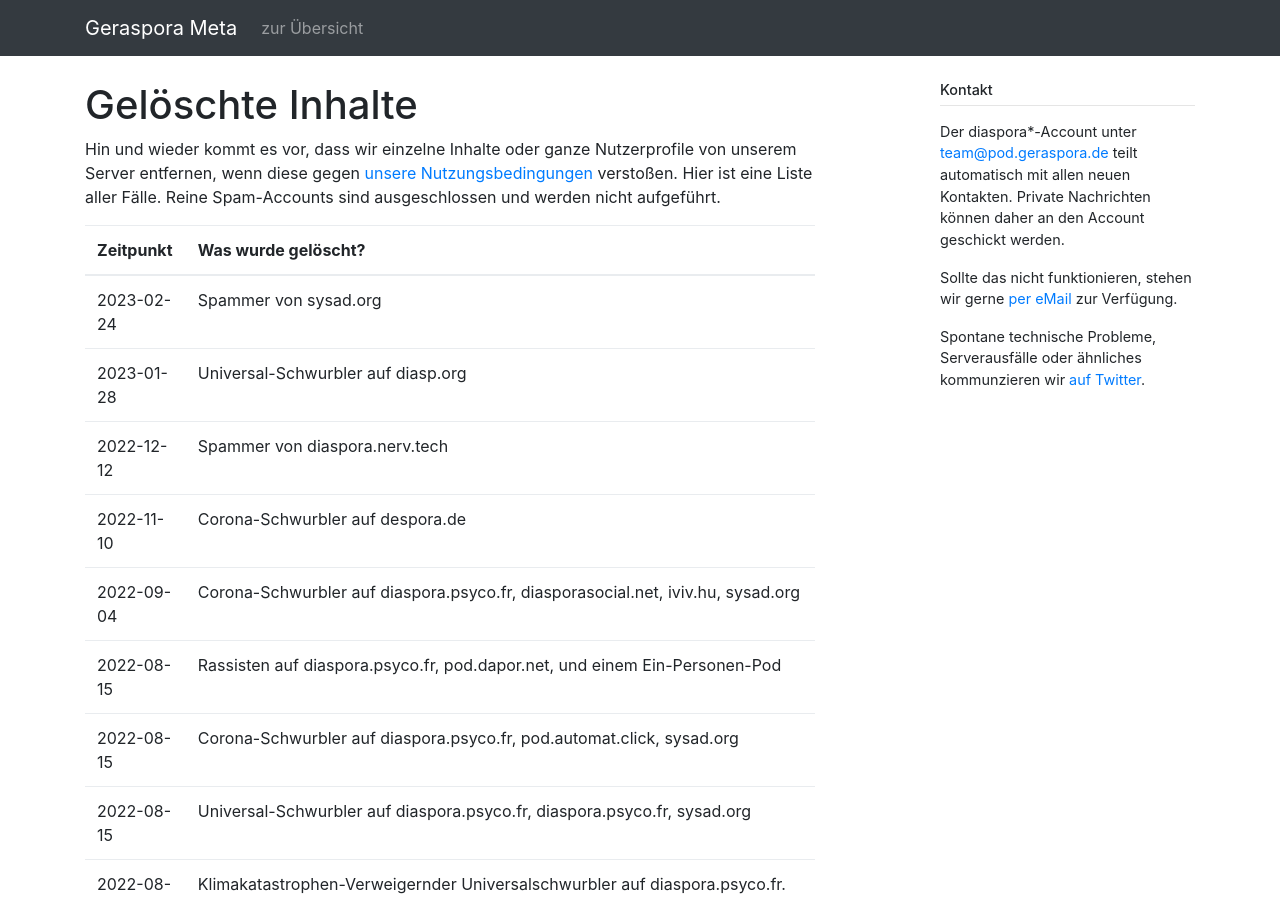
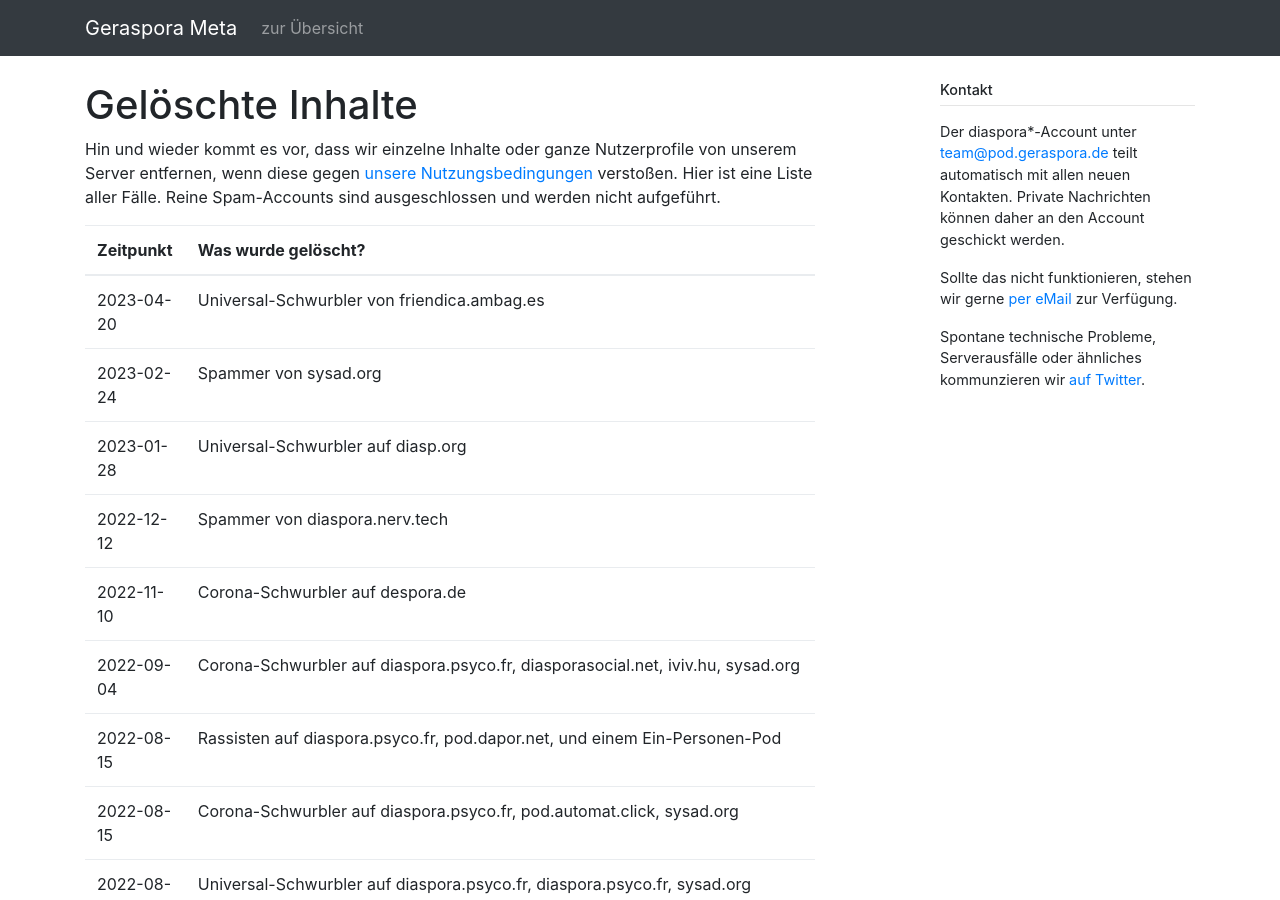
Before and after one commit to geraspora/meta, a Jekyll site: the page built from pod/deleted_contents.md, in a window 1280 px wide and 900 px high. Built offline with Jekyll 4.4.1, drawn with Linux system fonts in a browser that asks for light colours.

Commit message:
+deletion

```diff
--- a/pod/deleted_contents.md
+++ b/pod/deleted_contents.md
@@ -8,6 +8,7 @@ Hin und wieder kommt es vor, dass wir einzelne Inhalte oder ganze Nutzerprofile
 
 | Zeitpunkt  | Was wurde gelöscht?                                                                                                                                                                                                                                                                                                                                                                                                                                                                                                                                                                                                                                                                                                                                                                                                                                                                                                                                                       |
 | ---------- | ------------------------------------------------------------------------------------------------------------------------------------------------------------------------------------------------------------------------------------------------------------------------------------------------------------------------------------------------------------------------------------------------------------------------------------------------------------------------------------------------------------------------------------------------------------------------------------------------------------------------------------------------------------------------------------------------------------------------------------------------------------------------------------------------------------------------------------------------------------------------------------------------------------------------------------------------------------------------- |
+| 2023-04-20 | Universal-Schwurbler von friendica.ambag.es                                                                                                                                                                                                                                                                                                                                                                                                                                                                                                                                                                                                                                                                                                                                                                                                                                                                                                                               |
 | 2023-02-24 | Spammer von sysad.org                                                                                                                                                                                                                                                                                                                                                                                                                                                                                                                                                                                                                                                                                                                                                                                                                                                                                                                                                     |
 | 2023-01-28 | Universal-Schwurbler auf diasp.org                                                                                                                                                                                                                                                                                                                                                                                                                                                                                                                                                                                                                                                                                                                                                                                                                                                                                                                                        |
 | 2022-12-12 | Spammer von diaspora.nerv.tech                                                                                                                                                                                                                                                                                                                                                                                                                                                                                                                                                                                                                                                                                                                                                                                                                                                                                                                                            |
```
